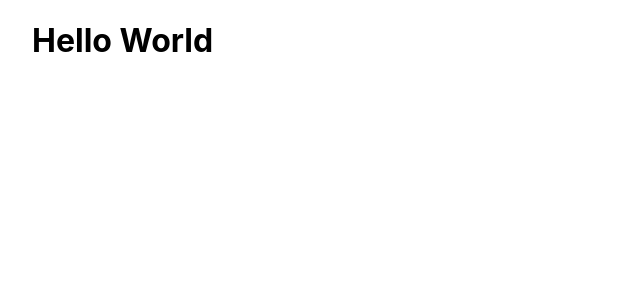
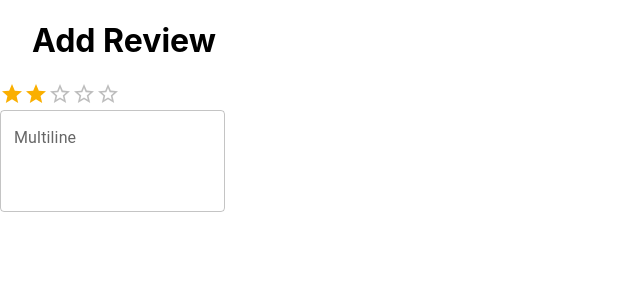
Before and after one commit to CroudsourcedCombos/main, a Next.js app in the folder frontend/: page /add-review in a window 1280 px wide. Shown: the top 300 px of the page, without its empty margins (0-640 px from the left). Built offline with nearby package versions, Linux system fonts and the light colour scheme.

Commit message:
Added multiline text field and added Review star picker

```diff
--- a/frontend/package.json
+++ b/frontend/package.json
@@ -8,7 +8,11 @@
     "lint": "next lint"
   },
   "dependencies": {
+    "@emotion/react": "^11.7.0",
+    "@emotion/style": "^0.8.0",
+    "@emotion/styled": "^11.6.0",
     "@material-ui/core": "^4.12.3",
+    "@mui/material": "^5.2.1",
     "next": "12.0.2",
     "react": "17.0.2",
     "react-dom": "17.0.2"
--- a/frontend/pages/add-review.js
+++ b/frontend/pages/add-review.js
@@ -1,11 +1,43 @@
-import Head from 'next/head'
-import Image from 'next/image'
-import styles from '../styles/Home.module.css'
+import Head from "next/head";
+import Image from "next/image";
+import * as React from "react";
+import styles from "../styles/Home.module.css";
+import TextField from "@mui/material/TextField";
+import Rating from "@mui/material/Rating";
 
 export default function AddReview() {
+  const [value, setValue] = React.useState(2);
+  const [reviewText, setreviewText] = React.useState("Controlled");
+
+  const handleChange = (event) => {
+    setValue(event.target.reviewText);
+  };
+
   return (
-    <div className={styles.container}>
-      <h1>Hello World</h1>
-    </div>
-  )
+    <>
+      <div className={styles.container}>
+        <h1>Add Review</h1>
+      </div>
+      <div>
+        <Rating
+          name="simple-controlled"
+          value={value}
+          onChange={(event, newValue) => {
+            setValue(newValue);
+          }}
+        />
+      </div>
+      <div>
+        <TextField
+          id="outlined-multiline-flexible"
+          label="Multiline"
+          multiline
+          minRows={3}
+          maxRows={10}
+          reviewText={reviewText}
+          onChange={handleChange}
+        />
+      </div>
+    </>
+  );
 }
--- a/frontend/pages/sign-in.js
+++ b/frontend/pages/sign-in.js
@@ -5,7 +5,7 @@ import styles from '../styles/Home.module.css'
 export default function SignIn() {
   return (
     <div className={styles.container}>
-      <h1>Hello World</h1>
+      <h1>Sign In</h1>
     </div>
   )
 }
--- a/frontend/pages/sign-up.js
+++ b/frontend/pages/sign-up.js
@@ -5,7 +5,7 @@ import styles from '../styles/Home.module.css'
 export default function SignUp() {
   return (
     <div className={styles.container}>
-      <h1>Hello World</h1>
+      <h1>Sign Up</h1>
     </div>
   )
 }
--- a/frontend/pages/sodadex.js
+++ b/frontend/pages/sodadex.js
@@ -5,7 +5,7 @@ import styles from '../styles/Home.module.css'
 export default function Sodadex() {
   return (
     <div className={styles.container}>
-      <h1>Hello World</h1>
+      <h1>Sodadex</h1>
     </div>
   )
 }
```
Also changed, not shown: 1 other file (tests, documents, lock files or other folders).
